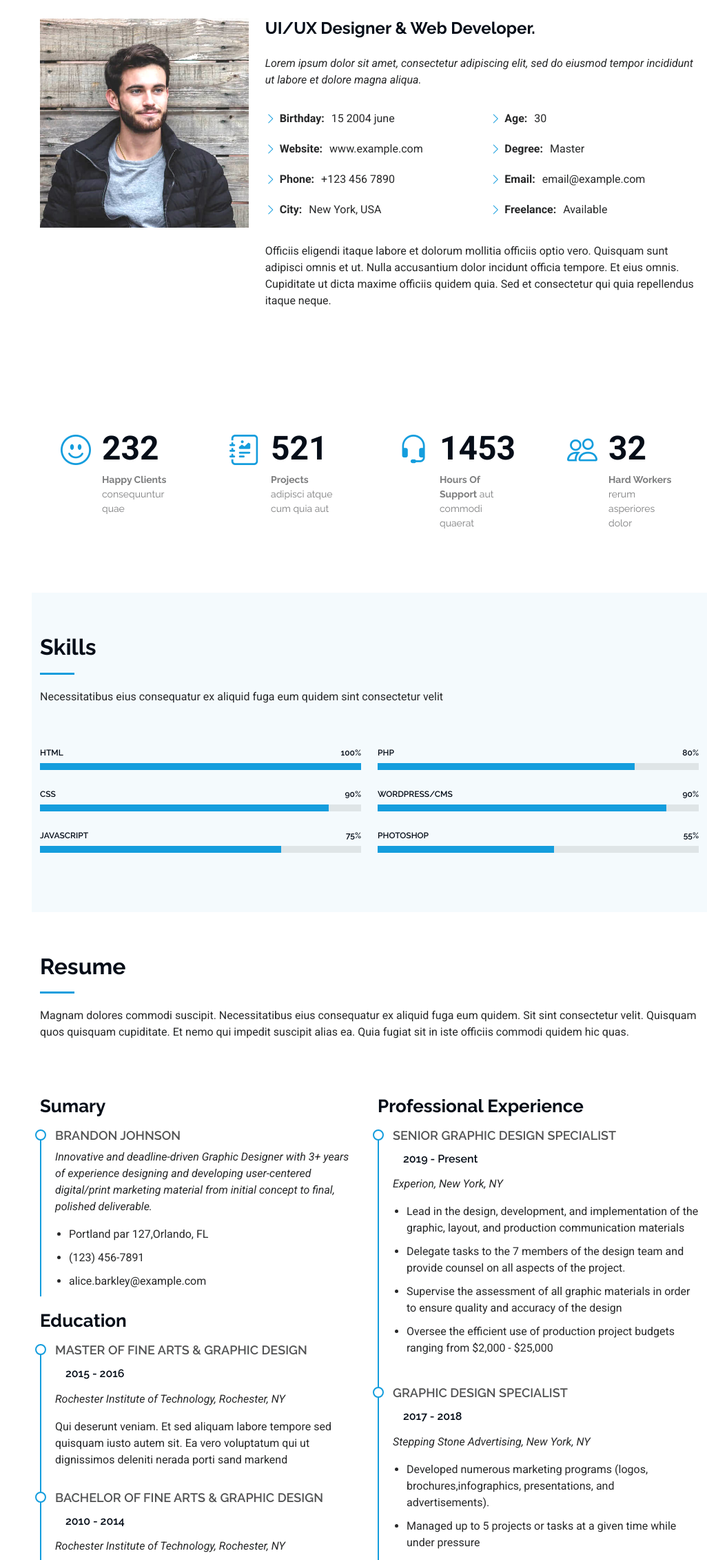
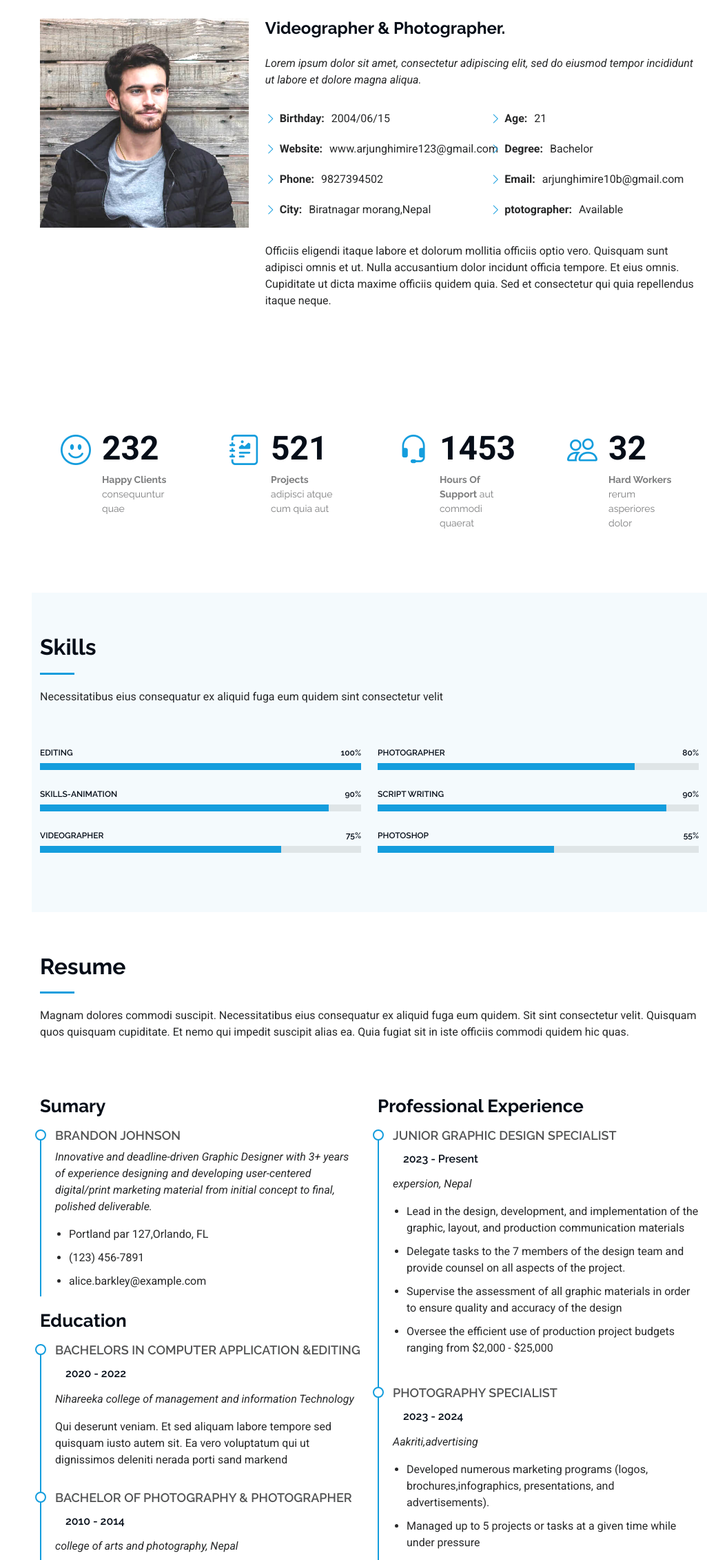
Before and after one commit to Arjun-Ghimire69/portfolio-website, a plain HTML site: page index.html in a window 1280 px wide. Shown: the part 1019-3280 px from the top of the page at 69% size, without its empty margins (254-1280 px from the left). Drawn offline with Linux system fonts and the light colour scheme.

Commit message:
chsnge my details

```diff
--- a/index.html
+++ b/index.html
@@ -119,7 +119,7 @@
             <img src="assets/img/my-profile-img.jpg" class="img-fluid" alt="">
           </div>
           <div class="col-lg-8 content">
-            <h2>UI/UX Designer &amp; Web Developer.</h2>
+            <h2>Videographer &amp; Photographer.</h2>
             <p class="fst-italic py-3">
               Lorem ipsum dolor sit amet, consectetur adipiscing elit, sed do eiusmod tempor incididunt ut labore et dolore
               magna aliqua.
@@ -127,18 +127,18 @@
             <div class="row">
               <div class="col-lg-6">
                 <ul>
-                  <li><i class="bi bi-chevron-right"></i> <strong>Birthday:</strong> <span>15 2004 june</span></li>
-                  <li><i class="bi bi-chevron-right"></i> <strong>Website:</strong> <span>www.example.com</span></li>
-                  <li><i class="bi bi-chevron-right"></i> <strong>Phone:</strong> <span>+123 456 7890</span></li>
-                  <li><i class="bi bi-chevron-right"></i> <strong>City:</strong> <span>New York, USA</span></li>
+                  <li><i class="bi bi-chevron-right"></i> <strong>Birthday:</strong> <span>2004/06/15</span></li>
+                  <li><i class="bi bi-chevron-right"></i> <strong>Website:</strong> <span>www.arjunghimire123@gmail.com</span></li>
+                  <li><i class="bi bi-chevron-right"></i> <strong>Phone:</strong> <span>9827394502</span></li>
+                  <li><i class="bi bi-chevron-right"></i> <strong>City:</strong> <span>Biratnagar morang,Nepal</span></li>
                 </ul>
               </div>
               <div class="col-lg-6">
                 <ul>
-                  <li><i class="bi bi-chevron-right"></i> <strong>Age:</strong> <span>30</span></li>
-                  <li><i class="bi bi-chevron-right"></i> <strong>Degree:</strong> <span>Master</span></li>
-                  <li><i class="bi bi-chevron-right"></i> <strong>Email:</strong> <span>email@example.com</span></li>
-                  <li><i class="bi bi-chevron-right"></i> <strong>Freelance:</strong> <span>Available</span></li>
+                  <li><i class="bi bi-chevron-right"></i> <strong>Age:</strong> <span>21</span></li>
+                  <li><i class="bi bi-chevron-right"></i> <strong>Degree:</strong> <span>Bachelor</span></li>
+                  <li><i class="bi bi-chevron-right"></i> <strong>Email:</strong> <span>arjunghimire10b@gmail.com</span></li>
+                  <li><i class="bi bi-chevron-right"></i> <strong>ptotographer:</strong> <span>Available</span></li>
                 </ul>
               </div>
             </div>
@@ -214,21 +214,21 @@
           <div class="col-lg-6">
 
             <div class="progress">
-              <span class="skill"><span>HTML</span> <i class="val">100%</i></span>
+              <span class="skill"><span>editing</span> <i class="val">100%</i></span>
               <div class="progress-bar-wrap">
                 <div class="progress-bar" role="progressbar" aria-valuenow="100" aria-valuemin="0" aria-valuemax="100"></div>
               </div>
             </div><!-- End Skills Item -->
 
             <div class="progress">
-              <span class="skill"><span>CSS</span> <i class="val">90%</i></span>
+              <span class="skill"><span>skills-animation</span> <i class="val">90%</i></span>
               <div class="progress-bar-wrap">
                 <div class="progress-bar" role="progressbar" aria-valuenow="90" aria-valuemin="0" aria-valuemax="100"></div>
               </div>
             </div><!-- End Skills Item -->
 
             <div class="progress">
-              <span class="skill"><span>JavaScript</span> <i class="val">75%</i></span>
+              <span class="skill"><span>Videographer</span> <i class="val">75%</i></span>
               <div class="progress-bar-wrap">
                 <div class="progress-bar" role="progressbar" aria-valuenow="75" aria-valuemin="0" aria-valuemax="100"></div>
               </div>
@@ -239,14 +239,14 @@
           <div class="col-lg-6">
 
             <div class="progress">
-              <span class="skill"><span>PHP</span> <i class="val">80%</i></span>
+              <span class="skill"><span>Photographer</span> <i class="val">80%</i></span>
               <div class="progress-bar-wrap">
                 <div class="progress-bar" role="progressbar" aria-valuenow="80" aria-valuemin="0" aria-valuemax="100"></div>
               </div>
             </div><!-- End Skills Item -->
 
             <div class="progress">
-              <span class="skill"><span>WordPress/CMS</span> <i class="val">90%</i></span>
+              <span class="skill"><span>script writing</span> <i class="val">90%</i></span>
               <div class="progress-bar-wrap">
                 <div class="progress-bar" role="progressbar" aria-valuenow="90" aria-valuemin="0" aria-valuemax="100"></div>
               </div>
@@ -295,16 +295,16 @@
 
             <h3 class="resume-title">Education</h3>
             <div class="resume-item">
-              <h4>Master of Fine Arts &amp; Graphic Design</h4>
-              <h5>2015 - 2016</h5>
-              <p><em>Rochester Institute of Technology, Rochester, NY</em></p>
+              <h4>Bachelors in Computer Application &amp;Editing</h4>
+              <h5>2020 - 2022</h5>
+              <p><em>Nihareeka college of management and information Technology</em></p>
               <p>Qui deserunt veniam. Et sed aliquam labore tempore sed quisquam iusto autem sit. Ea vero voluptatum qui ut dignissimos deleniti nerada porti sand markend</p>
             </div><!-- Edn Resume Item -->
 
             <div class="resume-item">
-              <h4>Bachelor of Fine Arts &amp; Graphic Design</h4>
+              <h4>Bachelor of Photography &amp; photographer</h4>
               <h5>2010 - 2014</h5>
-              <p><em>Rochester Institute of Technology, Rochester, NY</em></p>
+              <p><em>college of arts and photography, Nepal</em></p>
               <p>Quia nobis sequi est occaecati aut. Repudiandae et iusto quae reiciendis et quis Eius vel ratione eius unde vitae rerum voluptates asperiores voluptatem Earum molestiae consequatur neque etlon sader mart dila</p>
             </div><!-- Edn Resume Item -->
 
@@ -313,9 +313,9 @@
           <div class="col-lg-6" data-aos="fade-up" data-aos-delay="200">
             <h3 class="resume-title">Professional Experience</h3>
             <div class="resume-item">
-              <h4>Senior graphic design specialist</h4>
-              <h5>2019 - Present</h5>
-              <p><em>Experion, New York, NY </em></p>
+              <h4>junior graphic design specialist</h4>
+              <h5>2023 - Present</h5>
+              <p><em>expersion, Nepal </em></p>
               <ul>
                 <li>Lead in the design, development, and implementation of the graphic, layout, and production communication materials</li>
                 <li>Delegate tasks to the 7 members of the design team and provide counsel on all aspects of the project. </li>
@@ -325,9 +325,9 @@
             </div><!-- Edn Resume Item -->
 
             <div class="resume-item">
-              <h4>Graphic design specialist</h4>
-              <h5>2017 - 2018</h5>
-              <p><em>Stepping Stone Advertising, New York, NY</em></p>
+              <h4>photography specialist</h4>
+              <h5>2023 - 2024</h5>
+              <p><em>Aakriti,advertising</em></p>
               <ul>
                 <li>Developed numerous marketing programs (logos, brochures,infographics, presentations, and advertisements).</li>
                 <li>Managed up to 5 projects or tasks at a given time while under pressure</li>
```
Also changed, not shown: portfolio-details.html (+5 -5 lines).
